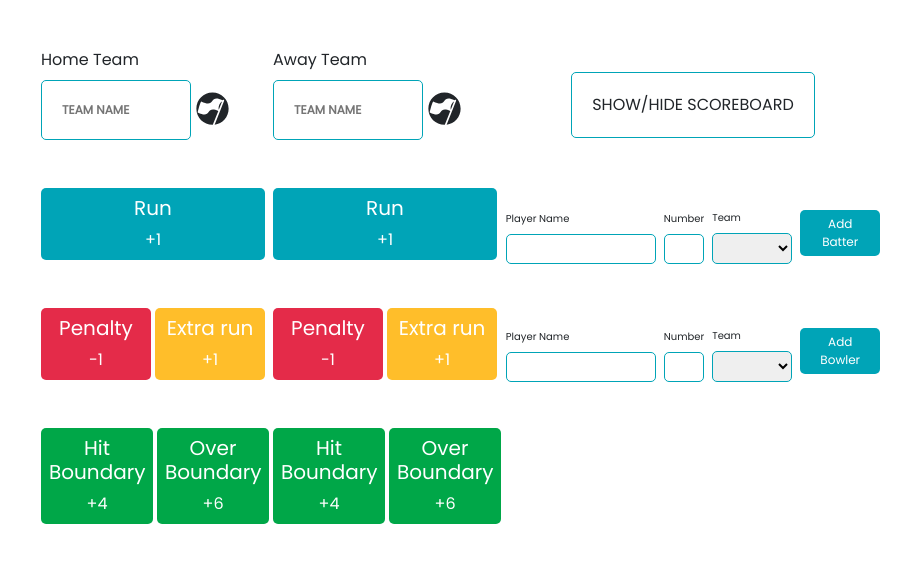
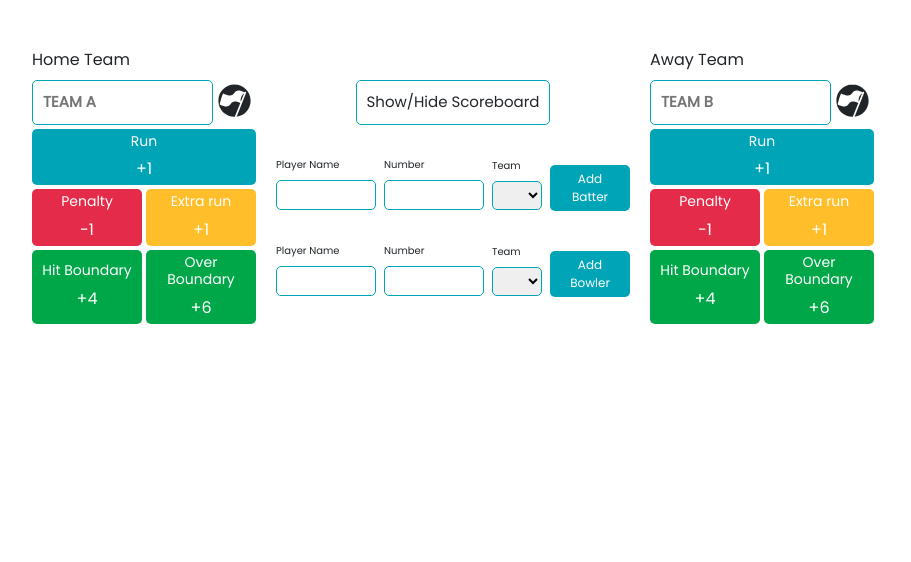
Before and after one commit to Chibah-Fawzi/Cricket-App-UI, a React (Create React App) app: page / in a window 1280 px wide. Shown: the top 562 px of the page, without its empty margins (187-1098 px from the left). Built offline with nearby package versions, Linux system fonts and the light colour scheme.

Commit message:
fixed display

```diff
--- a/src/App.css
+++ b/src/App.css
@@ -20,11 +20,6 @@ body {
   overflow-x: hidden;
 }
 
-.input-wrapper input[type="text"] {
-  text-transform: uppercase;
-  font-weight: bolder;
-}
-
 .team-wrap {
   max-width: 240px !important;
 }
@@ -41,24 +36,24 @@ select {
   font-size: 12px !important;
 }
 h2 {
-  font-size: 20px !important;
+  font-size: 14px !important;
 }
 button.small-btn {
   width: 100%;
 }
 
 .settings {
-  max-width: 320px !important;
+  max-width: fit-content !important;
   display: flex;
   flex-direction: column;
-  justify-content: center;
 }
 .settings label {
   font-size: 10px;
 }
 .settings .btn {
+  padding: 10px;
   border: 1px solid #00a4b7;
-  padding: 20px;
+  font-size: 15px;
 }
 
 .settings-btn {
@@ -67,20 +62,25 @@ button.small-btn {
   width: 80px;
 }
 .team-wrap input[type="text"] {
-  padding: 20px;
+  padding: 10px;
   border-radius: 5px;
   border: 1px solid #00a4b7;
-  width: 150px !important;
+  width: 100% !important;
+  font-weight: bolder;
+  font-size: 15px !important;
+  text-transform: uppercase;
 }
 
 .settings select {
-  width: 80px;
+  width: 50px !important;
+  font-size: 10px !important;
+  text-transform: uppercase;
 }
 .settings input[type="text"],
 input[type="number"],
 select {
   padding: 5px;
-  width: 100%;
+  width: 100px !important;
   border-radius: 5px;
   border: 1px solid #00a4b7;
   font-size: 12px;
@@ -95,6 +95,21 @@ select {
 .scoreboard-toggle:active {
   background-color: #207f8a;
   color: #fff !important;
+}
+.svg {
+  z-index: -999;
+}
+.svg svg {
+  width: 800px;
+  margin-top: -10vh;
+}
+
+@media screen and (max-width: 849px) {
+  .layout {
+    display: flex;
+    flex-direction: column;
+    align-items: center;
+  }
 }
 
 @media screen and (max-width: 476px) {
--- a/src/App.js
+++ b/src/App.js
@@ -170,7 +170,7 @@ function App() {
   }
 
   return (
-    <div className='mt-5 px-0 mx-0'>
+    <div className='mt-5 px-0 mx-0 mb-0'>
       <div className='layout row justify-content-center'>
         <div className='col-lg col-sm-6 team-wrap pe-1'>
           <div className='d-flex align-items-start'>
@@ -179,13 +179,13 @@ function App() {
             </span>
           </div>
 
-          <div className="input-wrapper d-md-flex align-items-center justify-content-start">
+          <div className="input-wrapper d-md-flex align-items-center justify-content-start w-100">
             <input
               onChange={(e) => handleTeamName(e, true, e.currentTarget.value)}
               type='text'
               className='w-100 mt-2'
               maxLength={3}
-              placeholder='TEAM NAME' />
+              placeholder='Team A' />
             <label htmlFor='files'>
               <i
                 className='p-1 '
@@ -202,43 +202,109 @@ function App() {
               }} />
           </div>
 
-          <div className='btn-wrapper col mt-5'>
+          <div className='btn-wrapper col mt-1'>
             <div className='team'>
               <button
                 onClick={(e) => handleRuns(e, 1, true, "Run", true, true)}
-                className='bg-primary p-2 w-100'>
+                className='bg-primary p-1 w-100'>
                 <h2>Run</h2>
                 <span>+1</span>
               </button>
             </div>
-            <div className='mt-5 team d-flex justify-content-between'>
+            <div className='mt-1 team d-flex justify-content-between'>
               <button
                 onClick={(e) => handleRuns(e, 1, false, "Penalty", true, true)}
-                className='bg-danger small-btn p-2 me-1 w-50'>
+                className='bg-danger small-btn p-1 me-1 w-50'>
                 <h2>Penalty</h2>
                 <span>-1</span>
               </button>
               <button
                 onClick={(e) => handleRuns(e, 1, true, "Extra Run", true, true)}
-                className='bg-warning small-btn p-2 w-50'>
+                className='bg-warning small-btn p-1 w-50'>
                 <h2>Extra run</h2>
                 <span>+1</span>
               </button>
             </div>
-            <div className='mt-5 team d-flex justify-content-between'>
+            <div className='mt-1 team d-flex justify-content-between'>
               <button
                 onClick={(e) => handleRuns(e, 4, true, "Hit Boundary", true, true)}
-                className='me-1 bg-success small-btn p-2 w-50'>
+                className='me-1 bg-success small-btn p-1 w-50'>
                 <h2>Hit Boundary</h2>
                 <span>+4</span>
               </button>
               <button
                 onClick={(e) => handleRuns(e, 6, true, "Over Boundary", true, true)}
-                className='bg-success small-btn p-2 w-50'>
+                className='bg-success small-btn p-1 w-50'>
                 <h2>Over Boundary</h2>
                 <span>+6</span>
               </button>
             </div>
+          </div>
+        </div>
+        <div className='col-lg col-sm-6 my-4 pt-2 settings'>
+          <div className='col d-flex flex-column align-items-center'>
+            <button onClick={(e) => showScoreboard(e)} className='btn scoreboard-toggle'>Show/Hide Scoreboard</button>
+            <form onSubmit={handleBatter} className='d-flex align-items-center mt-4'>
+              <div className='d-flex flex-column mx-1 '>
+                <label className='mb-2'>Player Name</label>
+                <input
+                  name="playerName"
+                  id="playerName"
+
+                  style={{
+                    width: '150px'
+                  }}
+                  type="text" />
+              </div>
+              <div className='d-flex flex-column mx-1 '>
+                <label className='mb-2'>Number</label>
+                <input name="playerNumber" id="playerNumber" onChange={(e) => handleNumberChange(e)} type="number" />
+              </div>
+              <div className='d-flex flex-column mx-1 '>
+                <label className='mb-2'>Team</label>
+                <select name='team' id='team' defaultValue={homeTeam.name}>
+                  {homeTeam.name && awayTeam.name ?
+                    <>
+                      <option>{homeTeam.name}</option>
+                      <option>{awayTeam.name}</option>
+                    </>
+                    : <option disabled>No team names</option>}
+                </select>
+              </div>
+              <div className='d-flex flex-column mx-1 mt-3'>
+                <button type='submit' className='bg-primary settings-btn mb-2'>Add Batter</button>
+              </div>
+            </form>
+            <form onSubmit={handleBowler} className='d-flex mt-3 align-items-center'>
+              <div className='d-flex flex-column mx-1 '>
+                <label className='mb-2'>Player Name</label>
+                <input
+                  name="playerName"
+                  id="playerName"
+                  style={{
+                    width: '150px'
+                  }}
+                  type="text" />
+              </div>
+              <div className='d-flex flex-column mx-1 '>
+                <label className='mb-2'>Number</label>
+                <input onChange={(e) => handleNumberChange(e)} name="playerNumber" id="playerNumber" type="number" />
+              </div>
+              <div className='d-flex flex-column mx-1 '>
+                <label className='mb-2'>Team</label>
+                <select name='team' id='team' defaultValue={homeTeam.name}>
+                  {homeTeam.name && awayTeam.name ?
+                    <>
+                      <option>{homeTeam.name}</option>
+                      <option>{awayTeam.name}</option>
+                    </>
+                    : <option disabled>No team names</option>}
+                </select>
+              </div>
+              <div className='d-flex flex-column mx-1 mt-3'>
+                <button type='submit' className='bg-primary settings-btn mb-2'>Add Bowler</button>
+              </div>
+            </form>
           </div>
         </div>
         <div className='col-lg col-sm-6 team-wrap ps-1'>
@@ -254,7 +320,7 @@ function App() {
               maxLength={3}
               type='text'
               className='w-100 mt-2'
-              placeholder='TEAM NAME' />
+              placeholder='Team B' />
             <label htmlFor='files'>
               <i
                 className='p-1 '
@@ -271,111 +337,46 @@ function App() {
               }} />
           </div>
 
-          <div className='btn-wrapper col mt-5'>
+          <div className='btn-wrapper col mt-1'>
             <div className='team'>
               <button
                 onClick={(e) => handleRuns(e, 1, true, "Run", false)}
-                className='bg-primary p-2 w-100'>
+                className='bg-primary p-1 w-100'>
                 <h2>Run</h2>
                 <span>+1</span>
               </button>
             </div>
-            <div className='mt-5 team d-flex justify-content-between'>
+            <div className='mt-1 team d-flex justify-content-between'>
               <button
                 onClick={(e) => handleRuns(e, 1, false, "Penalty", false)}
-                className='bg-danger small-btn p-2 me-1 w-50'>
+                className='bg-danger small-btn p-1 me-1 w-50'>
                 <h2>Penalty</h2>
                 <span>-1</span>
               </button>
               <button
                 onClick={(e) => handleRuns(e, 1, true, "Extra Run", false)}
-                className='bg-warning small-btn p-2 w-50'>
+                className='bg-warning small-btn p-1 w-50'>
                 <h2>Extra run</h2>
                 <span>+1</span>
               </button>
             </div>
-            <div className='mt-5 team d-flex justify-content-between'>
+            <div className='mt-1 team d-flex justify-content-between'>
               <button
                 onClick={(e) => handleRuns(e, 4, true, "Hit Boundary", false)}
-                className='bg-success me-1 small-btn p-2 w-50'>
+                className='me-1 bg-success small-btn p-1 w-50'>
                 <h2>Hit Boundary</h2>
                 <span>+4</span>
               </button>
               <button
                 onClick={(e) => handleRuns(e, 6, true, "Over Boundary", false)}
-                className='bg-success small-btn p-2 w-50'>
+                className='bg-success small-btn p-1 w-50'>
                 <h2>Over Boundary</h2>
                 <span>+6</span>
               </button>
             </div>
           </div>
         </div>
-        <div className='col-lg col-sm-6 mx-4 my-4 settings'>
-          <div className='col d-flex flex-column align-items-center'>
-            <button onClick={(e) => showScoreboard(e)} className='btn scoreboard-toggle'>SHOW/HIDE SCOREBOARD</button>
-            <form onSubmit={handleBatter} className='d-flex mt-5 align-items-center'>
-              <div className='d-flex flex-column mx-1 my-4'>
-                <label className='mb-2'>Player Name</label>
-                <input
-                  name="playerName"
-                  id="playerName"
 
-                  style={{
-                    width: '150px'
-                  }}
-                  type="text" />
-              </div>
-              <div className='d-flex flex-column mx-1 my-4'>
-                <label className='mb-2'>Number</label>
-                <input name="playerNumber" id="playerNumber" onChange={(e) => handleNumberChange(e)} type="number" />
-              </div>
-              <div className='d-flex flex-column mx-1 my-4'>
-                <label className='mb-2'>Team</label>
-                <select name='team' id='team' defaultValue={homeTeam.name}>
-                  {homeTeam.name && awayTeam.name ?
-                    <>
-                      <option>{homeTeam.name}</option>
-                      <option>{awayTeam.name}</option>
-                    </>
-                    : <option disabled>No team names</option>}
-                </select>
-              </div>
-              <div className='d-flex flex-column mx-1 my-4'>
-                <button type='submit' className='bg-primary settings-btn mb-2'>Add Batter</button>
-              </div>
-            </form>
-            <form onSubmit={handleBowler} className='d-flex mt-3 align-items-center'>
-              <div className='d-flex flex-column mx-1 my-4'>
-                <label className='mb-2'>Player Name</label>
-                <input
-                  name="playerName"
-                  id="playerName"
-                  style={{
-                    width: '150px'
-                  }}
-                  type="text" />
-              </div>
-              <div className='d-flex flex-column mx-1 my-4'>
-                <label className='mb-2'>Number</label>
-                <input onChange={(e) => handleNumberChange(e)} name="playerNumber" id="playerNumber" type="number" />
-              </div>
-              <div className='d-flex flex-column mx-1 my-4'>
-                <label className='mb-2'>Team</label>
-                <select name='team' id='team' defaultValue={homeTeam.name}>
-                  {homeTeam.name && awayTeam.name ?
-                    <>
-                      <option>{homeTeam.name}</option>
-                      <option>{awayTeam.name}</option>
-                    </>
-                    : <option disabled>No team names</option>}
-                </select>
-              </div>
-              <div className='d-flex flex-column mx-1 my-4'>
-                <button className='bg-primary settings-btn mb-2'>Add Bowler</button>
-              </div>
-            </form>
-          </div>
-        </div>
 
       </div>
 
```
Also changed, not shown: src/components/ScoreBoard.js (+3 -4 lines), src/components/svgs/Scoreboard3.jsx (+37 -25 lines).
